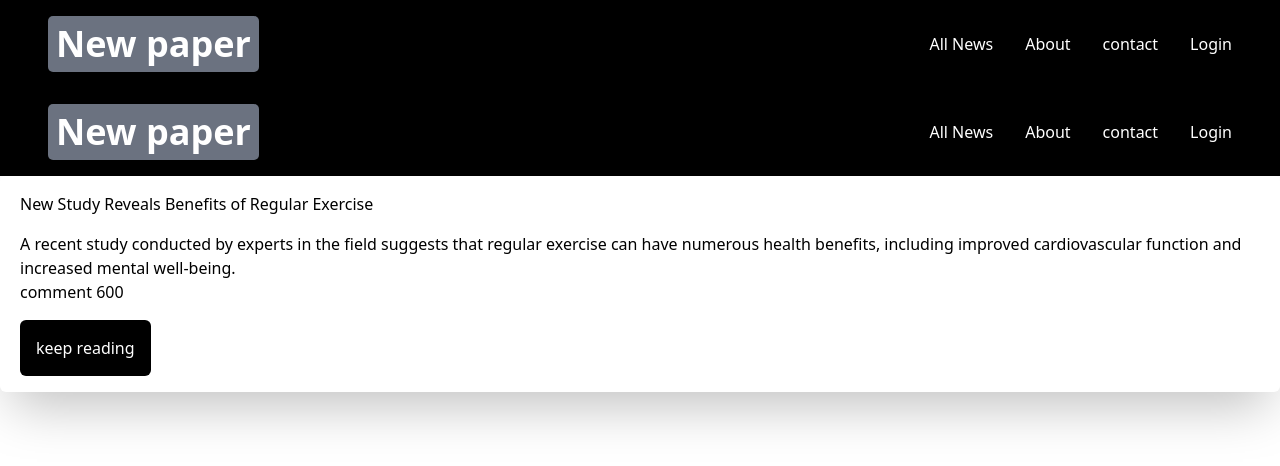
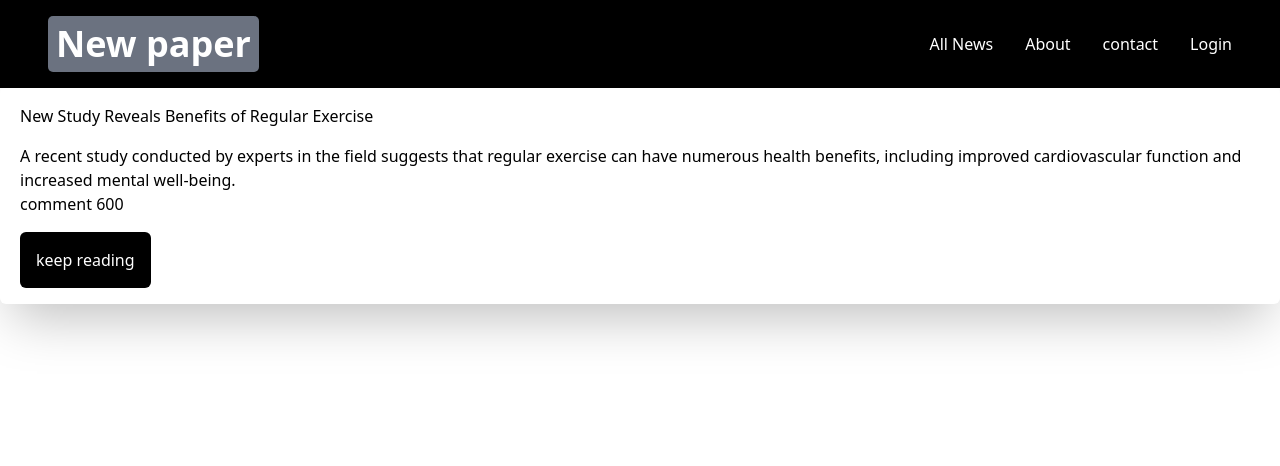
Before and after one commit to shariarhossain17/next-practice, a Next.js app: page /news/1 in a window 1280 px wide. Shown: the top 466 px of the page. Built offline with nearby package versions, Linux system fonts and the light colour scheme; no server answers; data requests are answered from the project's data file.

Commit message:
added next  auth middleware

```diff
--- /dev/null
+++ b/src/middleware.js
@@ -0,0 +1,3 @@
+export { default } from "next-auth/middleware"
+
+export const config = { matcher: ["/about"] }
--- a/src/pages/news/[newsId].jsx
+++ b/src/pages/news/[newsId].jsx
@@ -1,4 +1,3 @@
-import RootLayout from "@/Layout/RootLayout";
 import NewsCard from "@/components/Allnews/NewsCard";
 
 const NewsDetails = ({singleNews}) => {
@@ -14,10 +13,10 @@ const NewsDetails = ({singleNews}) => {
 export default NewsDetails;
 
 
-NewsDetails.getLayout = function getLayout (page) {
+// NewsDetails.getLayout = function getLayout (page) {
 
-    return <RootLayout>{page}</RootLayout>
-}
+//     return <RootLayout>{page}</RootLayout>
+// }
 
 // export const getStaticPaths = async () => {
 //   const res = await fetch("http://localhost:5000/news");
```
Also changed, not shown: 1 other file (tests, documents, lock files or other folders).
